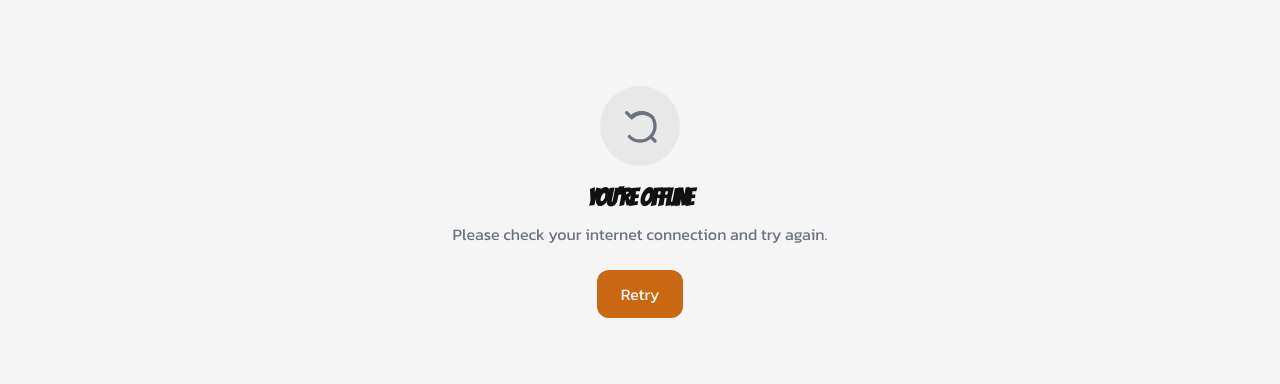
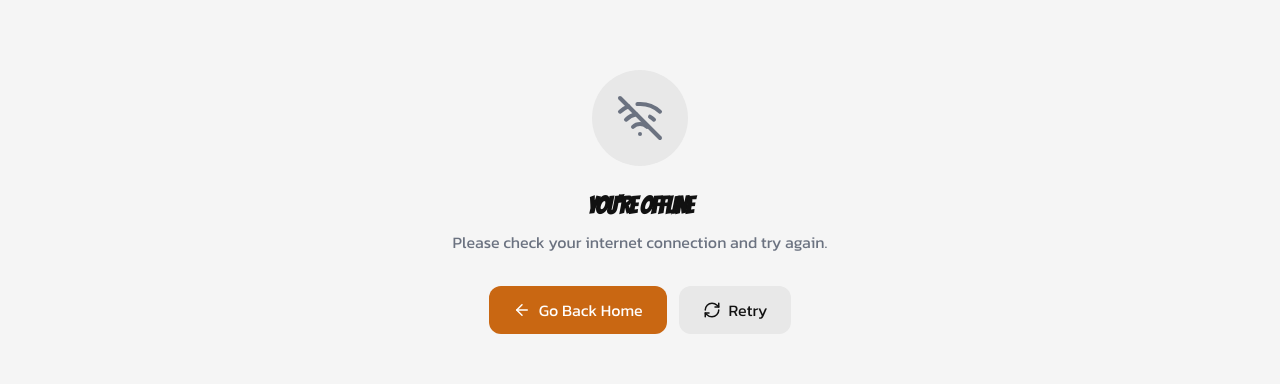
Before and after one commit to omash735-sudo/spectrumcosmo_shop, a Next.js app in the folder spectrumcosmo/: page /offline in a window 1280 px wide. Shown: the part 267-651 px from the top of the page. Built offline with nearby package versions, Linux system fonts and the light colour scheme; no server answers.

Commit message:
Update page.tsx

```diff
--- a/spectrumcosmo/src/app/offline/page.tsx
+++ b/spectrumcosmo/src/app/offline/page.tsx
@@ -1,22 +1,37 @@
+'use client';
+
+import { useRouter } from 'next/navigation';
+import { WifiOff, ArrowLeft, RefreshCw } from 'lucide-react';
+
 export default function OfflinePage() {
+  const router = useRouter();
+
   return (
     <div className="min-h-screen flex items-center justify-center p-4 bg-[var(--background)]">
       <div className="text-center max-w-md">
-        <div className="w-20 h-20 bg-[var(--background-secondary)] rounded-full flex items-center justify-center mx-auto mb-4">
-          <svg className="w-10 h-10 text-[var(--foreground-muted)]" fill="none" stroke="currentColor" viewBox="0 0 24 24">
-            <path strokeLinecap="round" strokeLinejoin="round" strokeWidth={2} d="M18.364 5.636a9 9 0 010 12.728m0 0a9 9 0 01-12.728 0m12.728 0L21 21M4 4l2.636 2.636m0 0a9 9 0 0112.728 0M7.05 7.05a9 9 0 0112.728 0" />
-          </svg>
+        <div className="w-24 h-24 bg-[var(--background-secondary)] rounded-full flex items-center justify-center mx-auto mb-6">
+          <WifiOff size={48} className="text-[var(--foreground-muted)]" />
         </div>
         <h1 className="text-2xl font-bold text-[var(--foreground)] mb-2">You're Offline</h1>
-        <p className="text-[var(--foreground-muted)] mb-6">
+        <p className="text-[var(--foreground-muted)] mb-8">
           Please check your internet connection and try again.
         </p>
-        <button
-          onClick={() => window.location.reload()}
-          className="bg-[var(--primary)] hover:bg-[var(--primary-hover)] text-white px-6 py-3 rounded-xl font-medium transition-colors"
-        >
-          Retry
-        </button>
+        <div className="flex flex-wrap items-center justify-center gap-3">
+          <button
+            onClick={() => router.push('/')}
+            className="inline-flex items-center gap-2 bg-[var(--primary)] hover:bg-[var(--primary-hover)] text-white px-6 py-3 rounded-xl font-medium transition-colors"
+          >
+            <ArrowLeft size={18} />
+            Go Back Home
+          </button>
+          <button
+            onClick={() => window.location.reload()}
+            className="inline-flex items-center gap-2 bg-[var(--background-secondary)] hover:bg-[var(--border)] text-[var(--foreground)] px-6 py-3 rounded-xl font-medium transition-colors"
+          >
+            <RefreshCw size={18} />
+            Retry
+          </button>
+        </div>
       </div>
     </div>
   );
```
